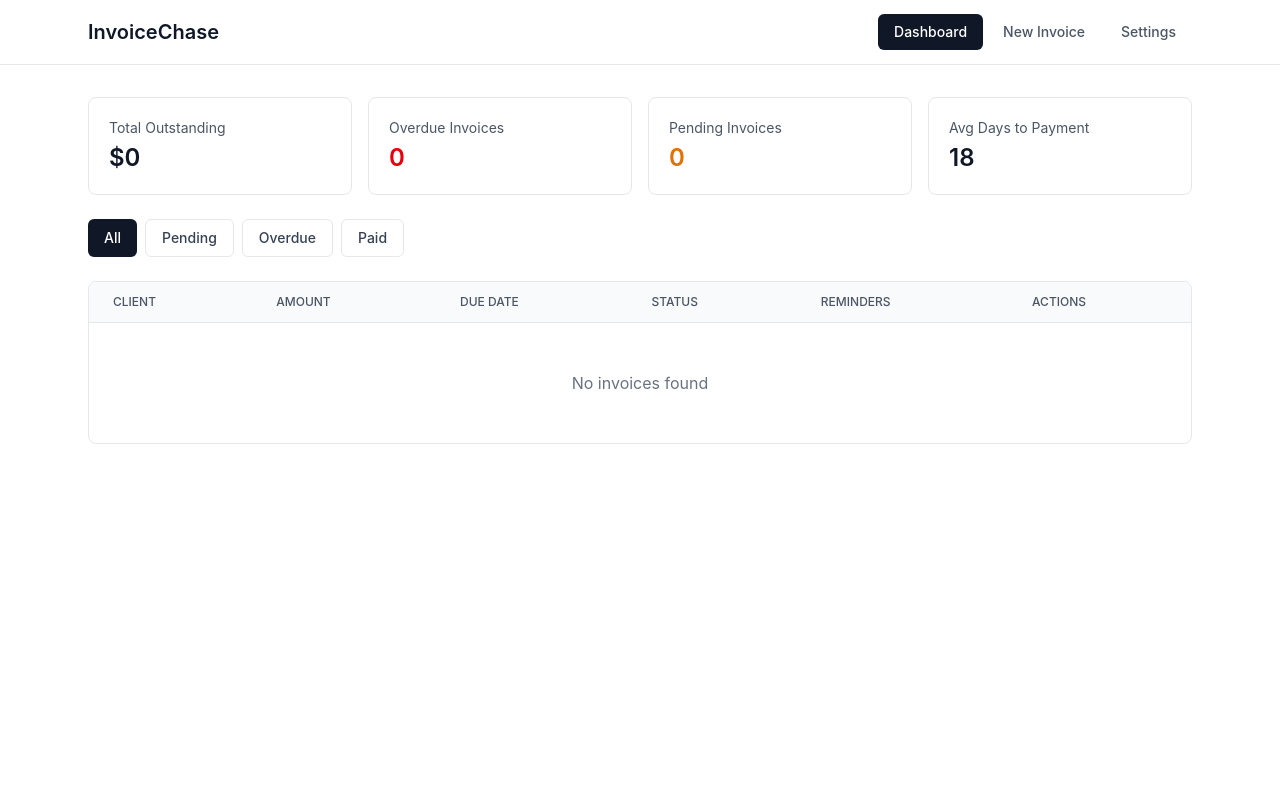
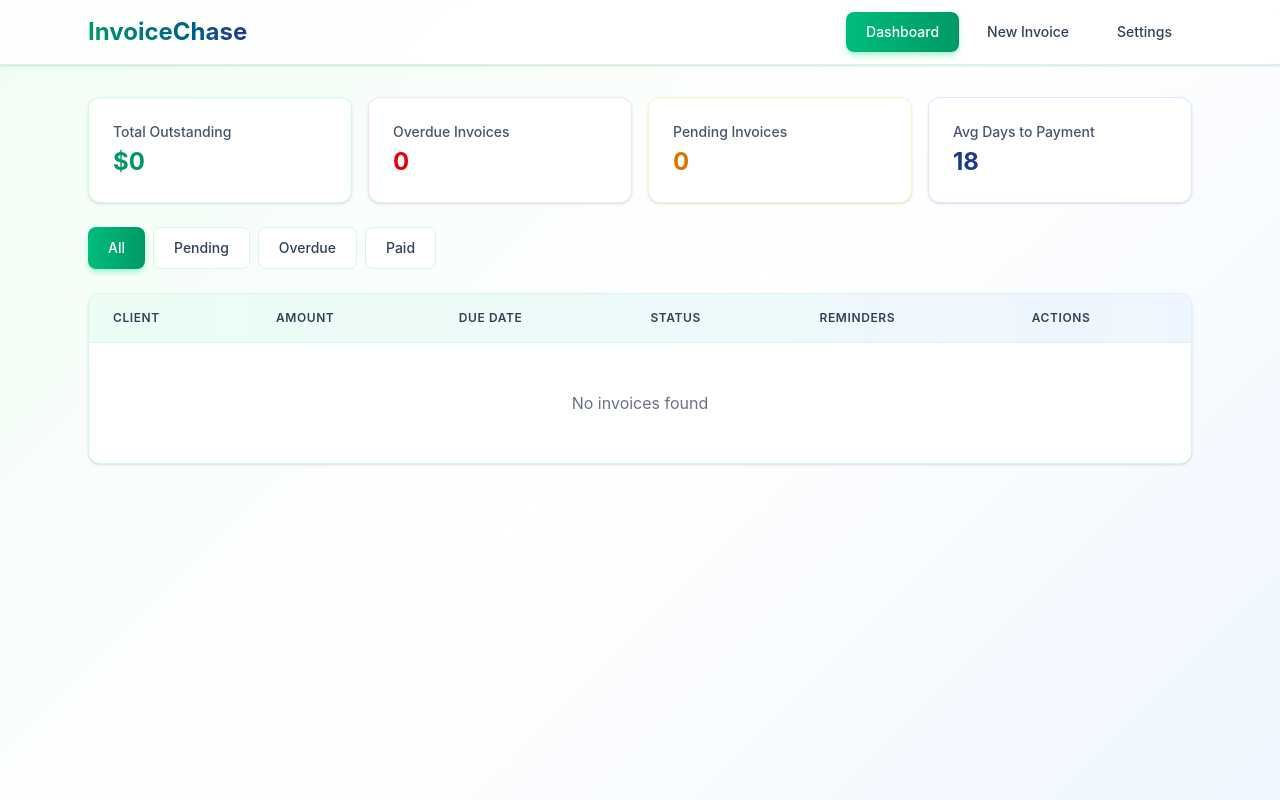
Before and after one commit to null-shot-apps/invoice-chase, a Next.js app in the folder packages/new-web-app-room/: page / in a window 1280 px wide. Built offline with nearby package versions, Linux system fonts and the light colour scheme.

Commit message:
AI chat session: Updated code and files

```diff
--- a/packages/new-web-app-room/src/app/globals.css
+++ b/packages/new-web-app-room/src/app/globals.css
@@ -2,12 +2,18 @@
 
 :root {
   --background: #ffffff;
-  --foreground: #1a1a1a;
+  --foreground: #0f172a;
+  --emerald: #10b981;
+  --emerald-dark: #059669;
+  --navy: #1e3a8a;
+  --navy-dark: #1e40af;
 }
 
 @theme inline {
   --color-background: var(--background);
   --color-foreground: var(--foreground);
+  --color-emerald: var(--emerald);
+  --color-navy: var(--navy);
   --font-sans: var(--font-geist-sans);
   --font-mono: var(--font-geist-mono);
 }
@@ -18,7 +24,7 @@ html, body {
 }
 
 body {
-  background: #fafafa;
+  background: linear-gradient(135deg, #f0fdf4 0%, #ffffff 50%, #eff6ff 100%);
   color: var(--foreground);
   font-family: -apple-system, BlinkMacSystemFont, 'Segoe UI', sans-serif;
 }
--- a/packages/new-web-app-room/src/app/page.tsx
+++ b/packages/new-web-app-room/src/app/page.tsx
@@ -9,38 +9,38 @@ export default function InvoiceChase() {
   const [activeTab, setActiveTab] = useState<'dashboard' | 'new-invoice' | 'settings'>('dashboard');
 
   return (
-    <div className="min-h-screen max-h-screen overflow-y-auto bg-white">
-      <nav className="border-b border-gray-200 bg-white">
+    <div className="min-h-screen max-h-screen overflow-y-auto">
+      <nav className="bg-white/80 backdrop-blur-sm border-b border-emerald-100 shadow-sm">
         <div className="max-w-6xl mx-auto px-6">
           <div className="flex items-center justify-between h-16">
-            <h1 className="text-xl font-semibold text-gray-900">InvoiceChase</h1>
-            <div className="flex gap-1">
+            <h1 className="text-2xl font-bold bg-gradient-to-r from-emerald-600 to-blue-900 bg-clip-text text-transparent">InvoiceChase</h1>
+            <div className="flex gap-2">
               <button
                 onClick={() => setActiveTab('dashboard')}
-                className={`px-4 py-2 text-sm font-medium rounded-md transition-colors ${
+                className={`px-5 py-2.5 text-sm font-medium rounded-lg transition-all duration-200 ${
                   activeTab === 'dashboard'
-                    ? 'bg-gray-900 text-white'
-                    : 'text-gray-600 hover:text-gray-900 hover:bg-gray-50'
+                    ? 'bg-gradient-to-r from-emerald-500 to-emerald-600 text-white shadow-md shadow-emerald-200'
+                    : 'text-slate-700 hover:bg-emerald-50 hover:text-emerald-700'
                 }`}
               >
                 Dashboard
               </button>
               <button
                 onClick={() => setActiveTab('new-invoice')}
-                className={`px-4 py-2 text-sm font-medium rounded-md transition-colors ${
+                className={`px-5 py-2.5 text-sm font-medium rounded-lg transition-all duration-200 ${
                   activeTab === 'new-invoice'
-                    ? 'bg-gray-900 text-white'
-                    : 'text-gray-600 hover:text-gray-900 hover:bg-gray-50'
+                    ? 'bg-gradient-to-r from-emerald-500 to-emerald-600 text-white shadow-md shadow-emerald-200'
+                    : 'text-slate-700 hover:bg-emerald-50 hover:text-emerald-700'
                 }`}
               >
                 New Invoice
               </button>
               <button
                 onClick={() => setActiveTab('settings')}
-                className={`px-4 py-2 text-sm font-medium rounded-md transition-colors ${
+                className={`px-5 py-2.5 text-sm font-medium rounded-lg transition-all duration-200 ${
                   activeTab === 'settings'
-                    ? 'bg-gray-900 text-white'
-                    : 'text-gray-600 hover:text-gray-900 hover:bg-gray-50'
+                    ? 'bg-gradient-to-r from-emerald-500 to-emerald-600 text-white shadow-md shadow-emerald-200'
+                    : 'text-slate-700 hover:bg-emerald-50 hover:text-emerald-700'
                 }`}
               >
                 Settings
--- a/packages/new-web-app-room/src/components/Dashboard.tsx
+++ b/packages/new-web-app-room/src/components/Dashboard.tsx
@@ -134,21 +134,21 @@ export default function Dashboard() {
     <div className="space-y-6">
       {/* Stats Cards */}
       <div className="grid grid-cols-1 md:grid-cols-4 gap-4">
-        <div className="bg-white border border-gray-200 rounded-lg p-5">
-          <p className="text-gray-600 text-sm">Total Outstanding</p>
-          <p className="text-2xl font-semibold text-gray-900 mt-1">${stats.totalOutstanding.toLocaleString()}</p>
+        <div className="bg-white border border-emerald-100 rounded-xl p-6 shadow-sm hover:shadow-md transition-shadow">
+          <p className="text-slate-600 text-sm font-medium">Total Outstanding</p>
+          <p className="text-2xl font-bold text-emerald-600 mt-1">${stats.totalOutstanding.toLocaleString()}</p>
         </div>
-        <div className="bg-white border border-gray-200 rounded-lg p-5">
-          <p className="text-gray-600 text-sm">Overdue Invoices</p>
-          <p className="text-2xl font-semibold text-red-600 mt-1">{stats.overdueCount}</p>
+        <div className="bg-white border border-red-100 rounded-xl p-6 shadow-sm hover:shadow-md transition-shadow">
+          <p className="text-slate-600 text-sm font-medium">Overdue Invoices</p>
+          <p className="text-2xl font-bold text-red-600 mt-1">{stats.overdueCount}</p>
         </div>
-        <div className="bg-white border border-gray-200 rounded-lg p-5">
-          <p className="text-gray-600 text-sm">Pending Invoices</p>
-          <p className="text-2xl font-semibold text-amber-600 mt-1">{stats.pendingCount}</p>
+        <div className="bg-white border border-amber-100 rounded-xl p-6 shadow-sm hover:shadow-md transition-shadow">
+          <p className="text-slate-600 text-sm font-medium">Pending Invoices</p>
+          <p className="text-2xl font-bold text-amber-600 mt-1">{stats.pendingCount}</p>
         </div>
-        <div className="bg-white border border-gray-200 rounded-lg p-5">
-          <p className="text-gray-600 text-sm">Avg Days to Payment</p>
-          <p className="text-2xl font-semibold text-gray-900 mt-1">{stats.avgDaysToPayment}</p>
+        <div className="bg-white border border-blue-100 rounded-xl p-6 shadow-sm hover:shadow-md transition-shadow">
+          <p className="text-slate-600 text-sm font-medium">Avg Days to Payment</p>
+          <p className="text-2xl font-bold text-blue-900 mt-1">{stats.avgDaysToPayment}</p>
         </div>
       </div>
 
@@ -158,10 +158,10 @@ export default function Dashboard() {
           <button
             key={f}
             onClick={() => setFilter(f)}
-            className={`px-4 py-2 text-sm capitalize font-medium rounded-md transition-colors ${
+            className={`px-5 py-2.5 text-sm capitalize font-medium rounded-lg transition-all duration-200 ${
               filter === f
-                ? 'bg-gray-900 text-white'
-                : 'bg-white border border-gray-200 text-gray-700 hover:bg-gray-50'
+                ? 'bg-gradient-to-r from-emerald-500 to-emerald-600 text-white shadow-md shadow-emerald-200'
+                : 'bg-white border border-emerald-100 text-slate-700 hover:bg-emerald-50 hover:text-emerald-700 hover:border-emerald-200'
             }`}
           >
             {f}
@@ -170,33 +170,33 @@ export default function Dashboard() {
       </div>
 
       {/* Invoices Table */}
-      <div className="bg-white border border-gray-200 rounded-lg overflow-hidden">
+      <div className="bg-white border border-emerald-100 rounded-xl overflow-hidden shadow-sm">
         <table className="w-full">
-          <thead className="bg-gray-50 border-b border-gray-200">
+          <thead className="bg-gradient-to-r from-emerald-50 to-blue-50 border-b border-emerald-100">
             <tr>
-              <th className="px-6 py-3 text-left text-xs font-medium text-gray-600 uppercase">
+              <th className="px-6 py-4 text-left text-xs font-semibold text-slate-700 uppercase tracking-wider">
                 Client
               </th>
-              <th className="px-6 py-3 text-left text-xs font-medium text-gray-600 uppercase">
+              <th className="px-6 py-4 text-left text-xs font-semibold text-slate-700 uppercase tracking-wider">
                 Amount
               </th>
-              <th className="px-6 py-3 text-left text-xs font-medium text-gray-600 uppercase">
+              <th className="px-6 py-4 text-left text-xs font-semibold text-slate-700 uppercase tracking-wider">
                 Due Date
               </th>
-              <th className="px-6 py-3 text-left text-xs font-medium text-gray-600 uppercase">
+              <th className="px-6 py-4 text-left text-xs font-semibold text-slate-700 uppercase tracking-wider">
                 Status
               </th>
-              <th className="px-6 py-3 text-left text-xs font-medium text-gray-600 uppercase">
+              <th className="px-6 py-4 text-left text-xs font-semibold text-slate-700 uppercase tracking-wider">
                 Reminders
               </th>
-              <th className="px-6 py-3 text-left text-xs font-medium text-gray-600 uppercase">
+              <th className="px-6 py-4 text-left text-xs font-semibold text-slate-700 uppercase tracking-wider">
                 Actions
               </th>
             </tr>
           </thead>
-          <tbody className="divide-y divide-gray-200">
+          <tbody className="divide-y divide-emerald-50">
             {filteredInvoices.map(invoice => (
-              <tr key={invoice.id} className="hover:bg-gray-50">
+              <tr key={invoice.id} className="hover:bg-emerald-50/50 transition-colors">
                 <td className="px-6 py-4 text-sm text-gray-900">
                   {invoice.clientName}
                 </td>
@@ -212,12 +212,12 @@ export default function Dashboard() {
                   )}
                 </td>
                 <td className="px-6 py-4">
-                  <span className={`px-2 py-1 text-xs font-medium rounded ${
+                  <span className={`px-3 py-1.5 text-xs font-semibold rounded-full ${
                     invoice.status === 'paid'
-                      ? 'bg-green-50 text-green-700'
+                      ? 'bg-emerald-100 text-emerald-700'
                       : invoice.status === 'overdue'
-                      ? 'bg-red-50 text-red-700'
-                      : 'bg-amber-50 text-amber-700'
+                      ? 'bg-red-100 text-red-700'
+                      : 'bg-amber-100 text-amber-700'
                   }`}>
                     {invoice.status}
                   </span>
@@ -235,13 +235,13 @@ export default function Dashboard() {
                     <>
                       <button
                         onClick={() => openReminderModal(invoice)}
-                        className="px-3 py-1.5 bg-gray-900 hover:bg-gray-800 text-white rounded-md text-sm font-medium"
+                        className="px-4 py-2 bg-gradient-to-r from-blue-900 to-blue-800 hover:from-blue-800 hover:to-blue-700 text-white rounded-lg text-sm font-medium shadow-sm transition-all"
                       >
                         Send Reminder
                       </button>
                       <button
                         onClick={() => openMarkPaidModal(invoice)}
-                        className="px-3 py-1.5 bg-green-600 hover:bg-green-700 text-white rounded-md text-sm font-medium"
+                        className="px-4 py-2 bg-gradient-to-r from-emerald-500 to-emerald-600 hover:from-emerald-600 hover:to-emerald-700 text-white rounded-lg text-sm font-medium shadow-sm transition-all"
                       >
                         Mark Paid
                       </button>
```
Also changed, not shown: packages/new-web-app-room/src/components/InvoiceForm.tsx (+21 -21 lines).
